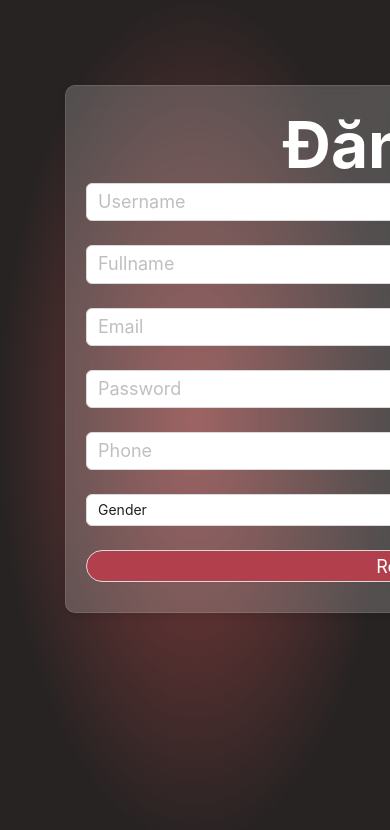
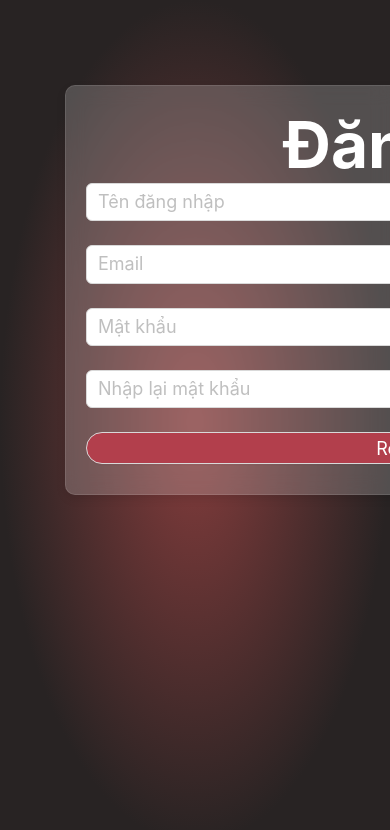
Before and after one commit to dvk26/FilmRecommendationWeb, a React (Vite) app: page /register in a window 390 px wide. Shown: the top 830 px of the page. Built offline with nearby package versions, Linux system fonts and the light colour scheme; a web font is replaced by a local one.

Commit message:
Fix Register form(delete Fullname, phone and gender field)

```diff
--- a/src/pages/register.jsx
+++ b/src/pages/register.jsx
@@ -9,7 +9,14 @@ const RegisterPage = () => {
     const navigate = useNavigate();
     const [form]= Form.useForm();
     const onFinish = async (values) => {
-        const res= await registerAPI(values.username,values.fullname,values.email,values.password,values.phone, values.gender);
+        if (values.password !== values.password_1) {
+            notification.error({
+                message:"Error register user",
+                description: "Password không khớp"
+            })
+        }
+        else {
+            const res= await registerAPI(values.username,values.email,values.password);
 
             if(res.data ){
                 notification.success({
@@ -25,20 +32,9 @@ const RegisterPage = () => {
             })
             }
         }
-    const gender_options = [
-        {
-            value: 'MALE',
-            label: 'Male',
-        },
-        {
-            value: 'FEMALE',
-            label: 'Female',
-        },
-        {
-            value: 'OTHER',
-            label: 'Other',
-        },
-    ];
+
+    }
+
     const location = useLocation();
 
     useEffect(() => {
@@ -97,26 +93,11 @@ const RegisterPage = () => {
                                 rules={[
                                     {
                                         required: true,
-                                        message: "Please input your username!",
+                                        message: "Phần này không được để trống!",
                                     },
                                 ]}
                             >
-                                <Input placeholder="Username"style={{ fontSize: "large" }} />
-                            </Form.Item>
-
-                            <Form.Item
-                                name="fullname"
-                                style={{
-                                    fontSize:"x-large",
-                                }}
-                                rules={[
-                                    {
-                                        required: true,
-                                        message: "Please input your fullname!",
-                                    },
-                                ]}
-                            >
-                                <Input placeholder="Fullname" style={{ fontSize: "large" }}/>
+                                <Input placeholder="Tên đăng nhập"style={{ fontSize: "large" }} />
                             </Form.Item>
 
                             <Form.Item
@@ -127,7 +108,7 @@ const RegisterPage = () => {
                                 rules={[
                                     {
                                         required: true,
-                                        message: "Please input your email!",
+                                        message: "Phần này không được để trống!",
                                     },
                                 ]}
                             >
@@ -142,36 +123,26 @@ const RegisterPage = () => {
                                 rules={[
                                     {
                                         required: true,
-                                        message: "Please input your password!",
+                                        message: "Phần này không được để trống!",
                                     },
                                 ]}
                             >
-                                <Input placeholder="Password" style={{ fontSize: "large" }} />
+                                <Input placeholder="Mật khẩu" style={{ fontSize: "large" }} />
                             </Form.Item>
 
                             <Form.Item
-                                name="phone"
+                                name="password_1"
                                 style={{
                                     fontSize:"x-large",
                                 }}
                                 rules={[
                                     {
-                                        pattern: new RegExp(/\d+/g),
-                                        message: "Wrong format!",
+                                        required: true,
+                                        message: "Phần này không được để trống!",
                                     },
                                 ]}
                             >
-                                <Input placeholder="Phone" style={{ fontSize: "large" }}/>
-                            </Form.Item>
-
-                            <Form.Item
-                                name="gender"
-                                style={{
-                                    fontSize:"x-large",
-                                }}
-                                rules={[{ required: true, message: "Please select your gender!" }]}
-                            >
-                                <Select defaultValue="Gender" options={gender_options} style={{ fontSize: "x-large" }}/>
+                                <Input placeholder="Nhập lại mật khẩu" style={{ fontSize: "large" }} />
                             </Form.Item>
 
                             <Button onClick={() => form.submit()}  color="danger" style={{
--- a/src/services/api_service.js
+++ b/src/services/api_service.js
@@ -9,27 +9,24 @@ const logoutAPI = () =>{
     const URL_BACKEND = "/api/v1/auth/logout"
     return axios.post(URL_BACKEND)
 }
-const registerAPI = (username,fullname,email,password,phone, gender) =>{
+const registerAPI = (username,email,password) =>{
     const URL_BACKEND = "/api/v1/auth/register"
     const data = {
         userName: username,
-        fullName: fullname,
         email:email,
-        phone:phone,
-        gender: gender,
         password: password
     }
     return axios.post(URL_BACKEND,data)
 }
 const loginAPI = (username,  password) =>{
     const URL_BACKEND = "/api/v1/auth/login"
-    console.log("check api nhe", username)
-    console.log("check api nhe", password)
+    // console.log("check api nhe", username)
+    // console.log("check api nhe", password)
     const data = {
         userName: username,
         password: password
     }
-    console.log(data)
+    // console.log(data)
     return axios.post(URL_BACKEND, data)
 }
 
```
Lines whose indentation alone changed are shown as unchanged.
